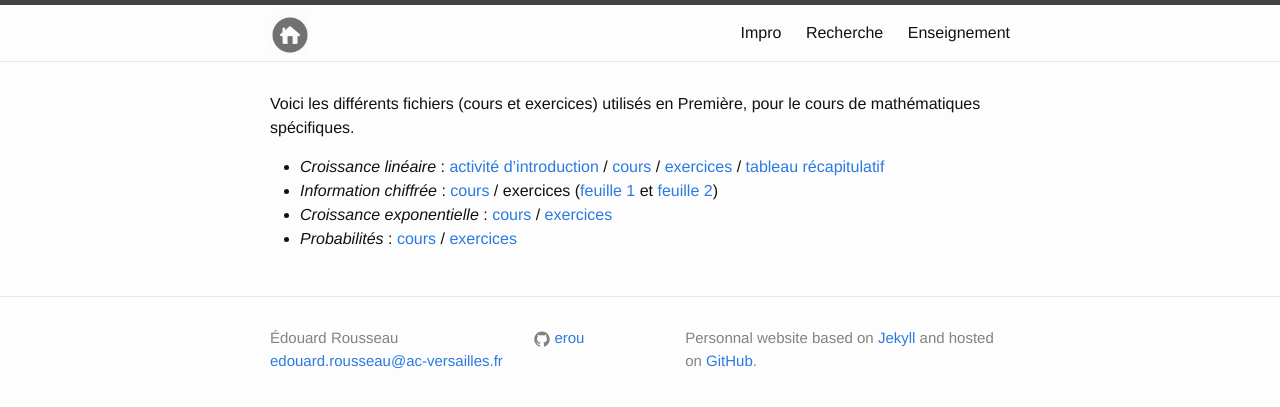
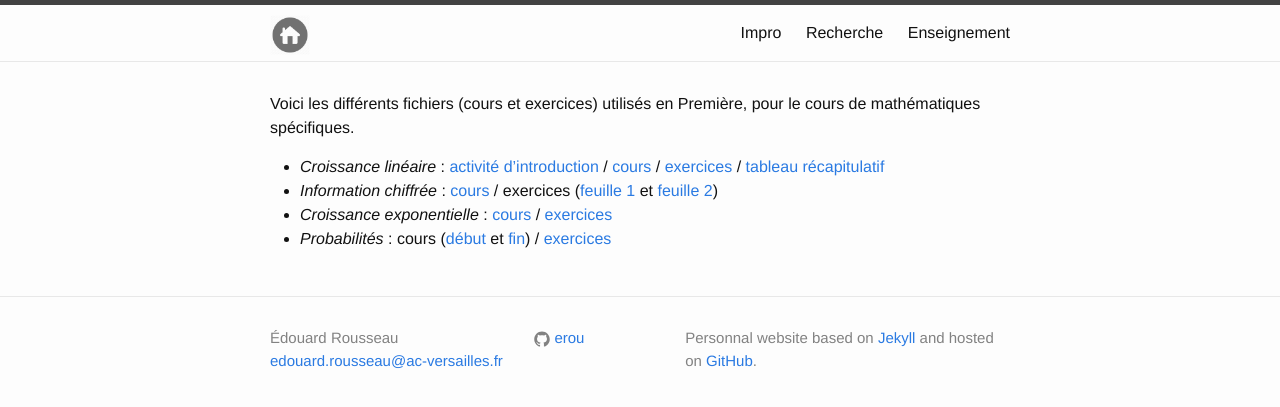
Before and after one commit to erou/erou.github.io, a Jekyll site: the page built from teaching/corot-mathspe.md, in a window 1280 px wide. Shown: the top 407 px of the page. Built offline with Jekyll 4.4.1, drawn with Linux system fonts in a browser that asks for light colours.

Commit message:
fin du cours de proba

```diff
--- a/teaching/corot-mathspe.md
+++ b/teaching/corot-mathspe.md
@@ -12,4 +12,4 @@ cours de mathématiques spécifiques.
 * *Information chiffrée* : [cours](cours-information-chiffree.pdf) / exercices ([feuille 1](exos-information-chiffree1.pdf) et [feuille 2](exos-information-chiffree.pdf))
 * *Croissance exponentielle* : [cours](cours-croissance-exponentielle.pdf) /
   [exercices](exos-croissance-exponentielle.pdf)
-* *Probabilités* : [cours](cours-proba.pdf) / [exercices](exos-proba.pdf)
+* *Probabilités* : cours ([début](cours-proba.pdf) et [fin](cours-proba2.pdf)) / [exercices](exos-proba.pdf)
```
Also changed, not shown: 1 other file.
